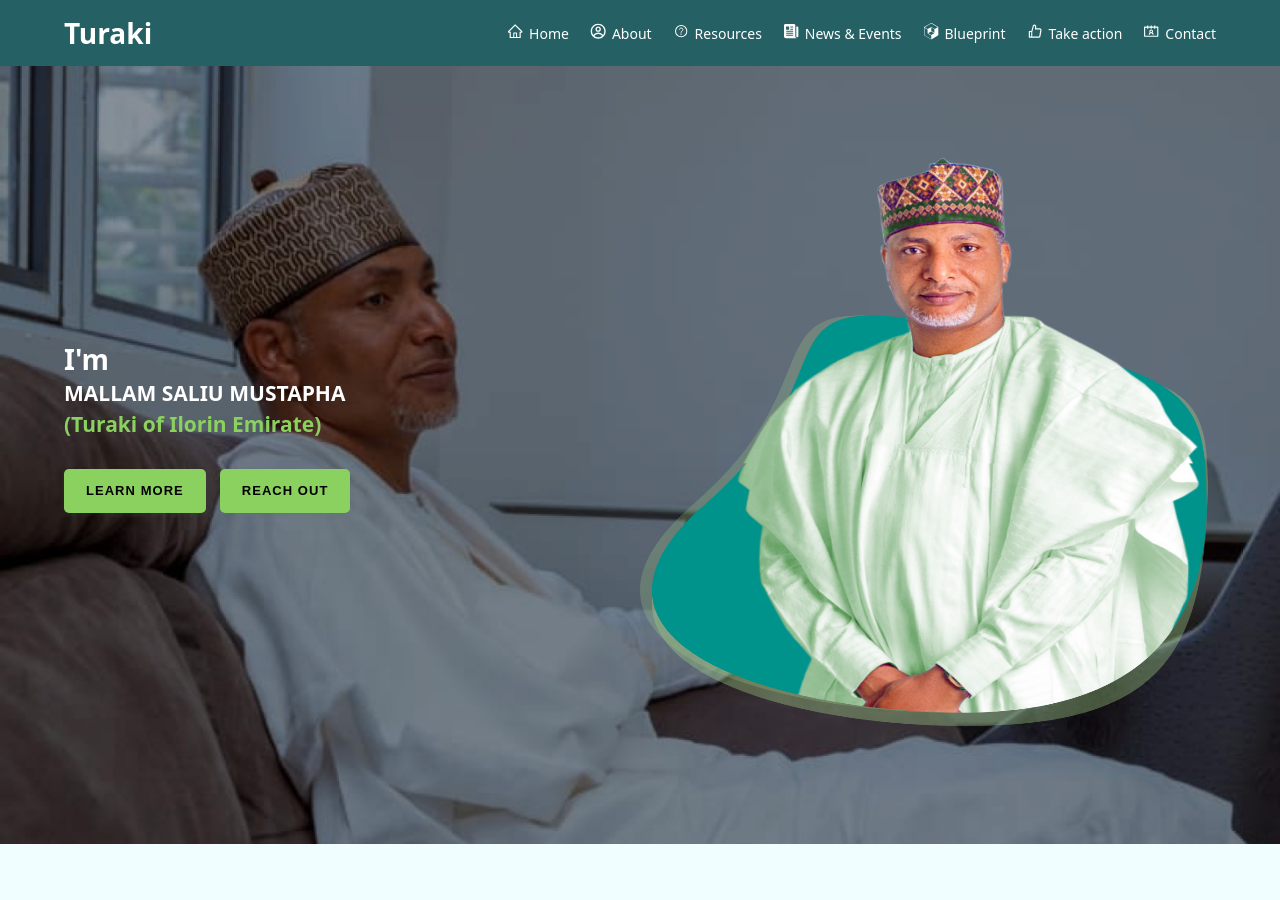
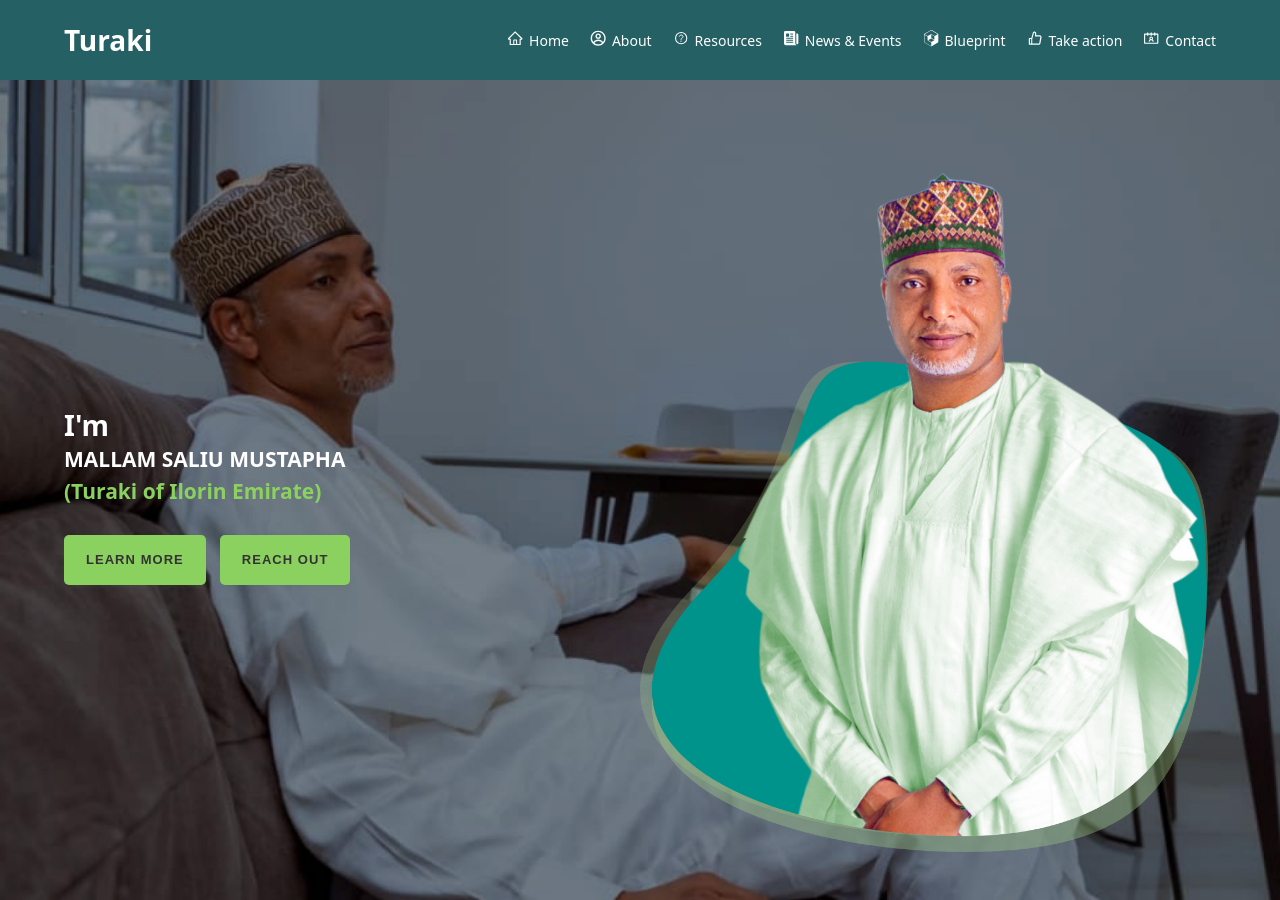
Before and after one commit to blyncnov/Turaki, a Next.js app: page / in a window 1280 px wide. Before the commit the page ends 844 px from the top, so only its background shows below. Built offline with nearby package versions, Linux system fonts and the light colour scheme.

Commit message:
Turaki v2.1

```diff
--- a/components/Hero-Section.jsx
+++ b/components/Hero-Section.jsx
@@ -26,16 +26,11 @@ const HeroSection = () => {
                 <Turaki__Button>Reach Out</Turaki__Button>
               </div>
             </HeroSection__Sector>
-            <div className="Hero__Sector">
+            <HeroSection__Sector>
               <div className="HeroSection__Image">
-                <Image
-                  src="/images/turaki1.png"
-                  alt="Turaki"
-                  width="1000"
-                  height="1000"
-                />
+                <img src="/images/turaki1.png" alt="Turaki" />
               </div>
-            </div>
+            </HeroSection__Sector>
           </HeroSection__Column>
         </Turaki__Max__width>
       </HeroSection__Container>
--- a/styles/Homepage/Hero-Section.js
+++ b/styles/Homepage/Hero-Section.js
@@ -2,16 +2,19 @@ import styled from "styled-components";
 
 export const HeroSection__Container = styled.div`
   width: 100%;
-  padding: 70px 0 100px 0;
-  background-color: rgb(11, 59, 62);
+  // height: 100vh;
+  padding: 70px 0 30px 0;
   background: url(/images/turakibg.png),
     linear-gradient(
       to top,
-      rgba(0, 0, 0, 0.8) 0,
-      rgba(0, 0, 0, 0) 30%,
-      rgba(0, 0, 0, 0) 75%,
-      rgba(0, 0, 0, 0.8) 100%
+      rgb(0, 57, 60, 0.8) 0,
+      rgb(0, 57, 60, 0.8) 30%,
+      rgb(0, 57, 60, 0.8) 75%,
+      rgb(0, 57, 60, 0.8) 100%
     );
+  background-repeat: no-repeat;
+  background-size: cover;
+  background-position: left;
 `;
 
 export const HeroSection__Column = styled.div`
@@ -53,6 +56,16 @@ export const HeroSection__Sector = styled.div`
     display: flex;
     gap: 1em;
   }
+
+  .HeroSection__Image {
+    width: 100%;
+    height: 100%;
+
+    img {
+      width: 100%;
+      margin: 0 auto;
+    }
+  }
 `;
 
 export default HeroSection__Container;
--- a/styles/Layout/Navigation.js
+++ b/styles/Layout/Navigation.js
@@ -7,10 +7,14 @@ export const Navigation__Container = styled.div`
 
 export const Navigation__Column = styled.div`
   width: 100%;
-  padding: 1em 0;
+  padding: 1.5em 0;
   display: flex;
   justify-content: space-between;
   align-items: center;
+
+  @media (max-width: 900px) {
+    padding: 1.2em 0;
+  }
 `;
 
 export const Navigation__Sector = styled.div`
--- a/styles/constants.js
+++ b/styles/constants.js
@@ -8,7 +8,7 @@ export const Turaki__Max__width = styled.div`
 
 export const Turaki__Button = styled.button`
   background-color: #8bd15f;
-  color: black;
+  color: #333333;
   border: 2px solid transparent;
   box-shadow: 0px 0px 1px rgba(40, 41, 61, 0.04),
     0px 2px 4px rgba(96, 97, 112, 0.16);
@@ -18,7 +18,7 @@ export const Turaki__Button = styled.button`
   text-align: center;
   letter-spacing: 0.08em;
   text-transform: uppercase;
-  padding: 10px 20px;
+  padding: 13px 20px;
   border-radius: 5px;
   cursor: pointer;
 
```
